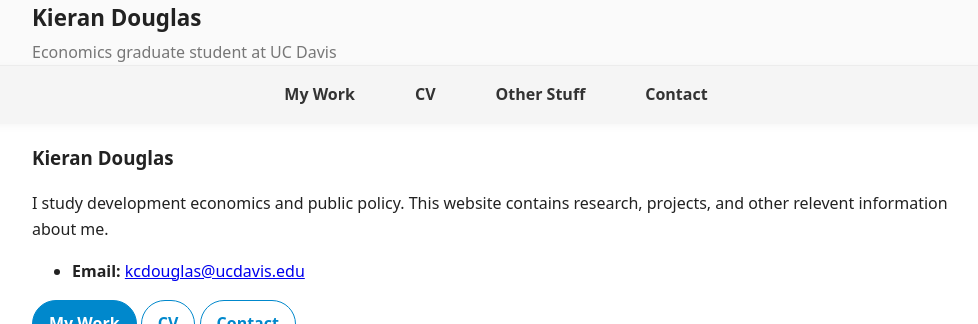
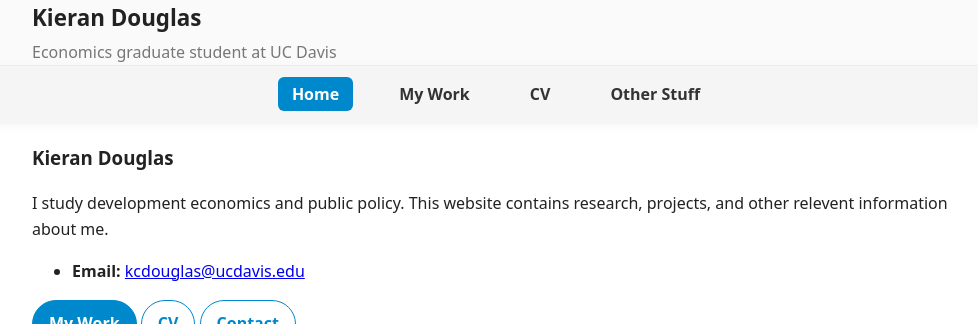
Before and after one commit to KieranCDouglas/kierancdouglas.github.io, a Jekyll site: the page built from index.md, in a window 1280 px wide, cut to the strip 0-324 px from the top of the page. Shown: the whole strip, without its empty margins (144-1122 px from the left). Built offline with Jekyll 4.4.1, drawn with Linux system fonts in a browser that asks for light colours.

Commit message:
Update navigation.yml

```diff
--- a/_data/navigation.yml
+++ b/_data/navigation.yml
@@ -1,8 +1,8 @@
+- name: Home
+  url: /
 - name: My Work
   url: /my-work/
 - name: CV
   url: /cv/
 - name: Other Stuff
   url: /other-things/
-- name: Contact
-  url: /contact/
```
